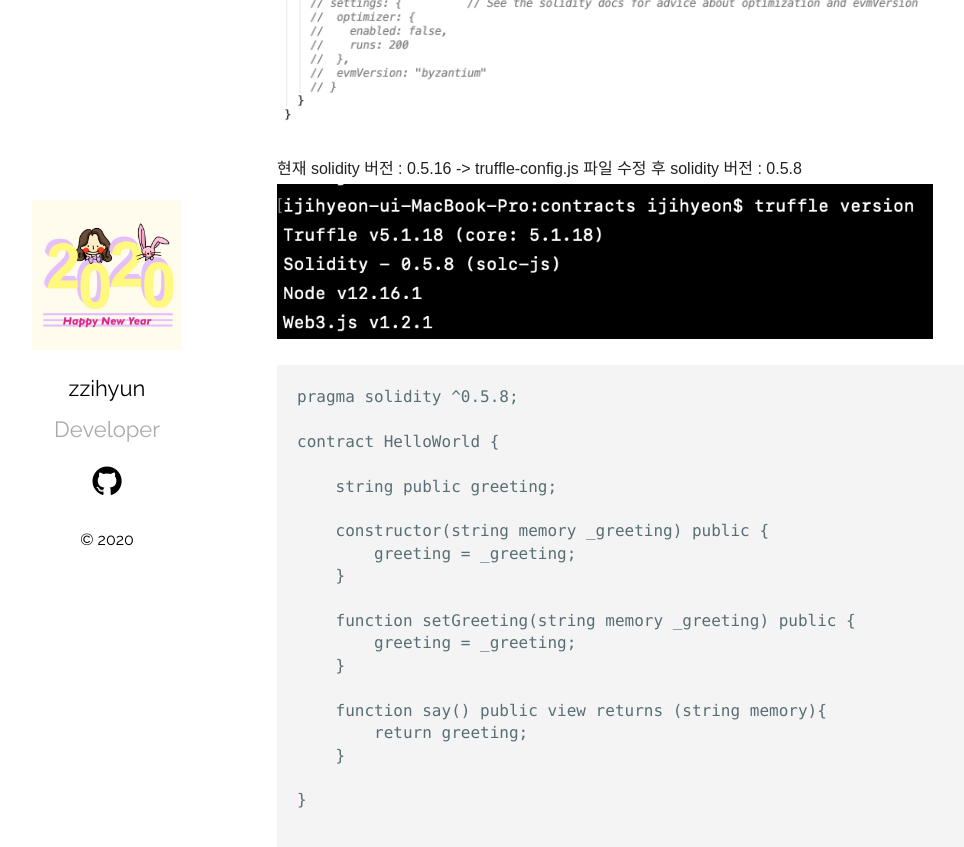
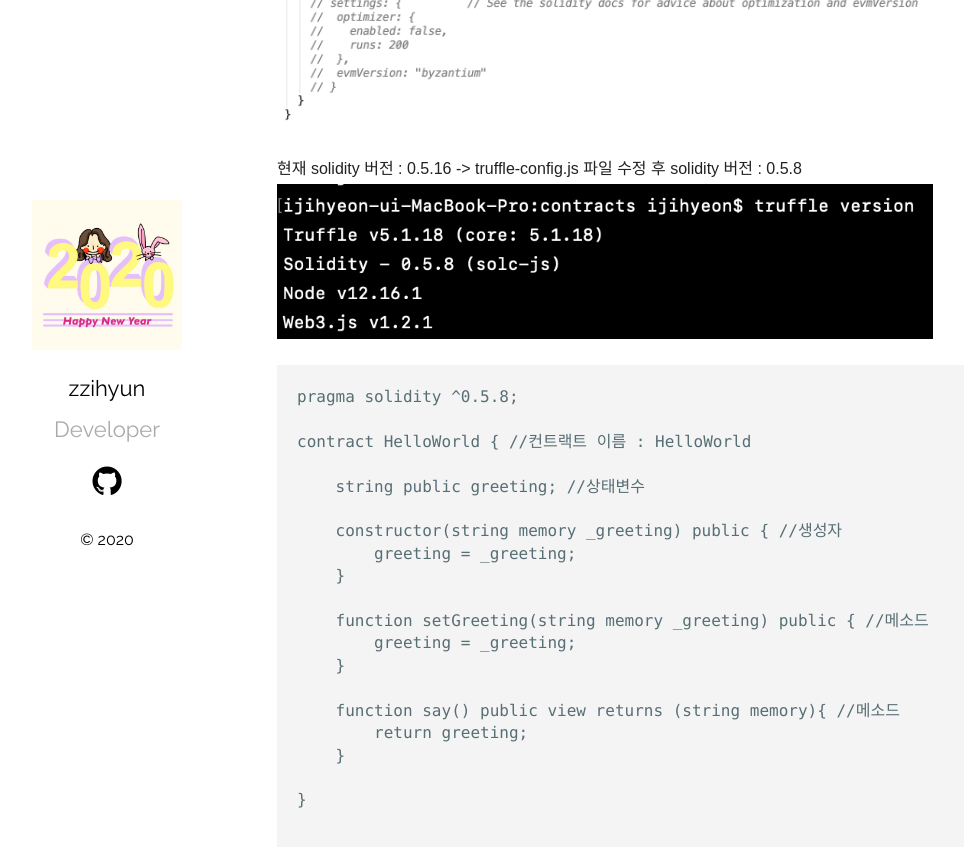
Before and after one commit to jhhhj1002/jhhhj1002.github.io, a Jekyll site: the page built from _posts/2020-03-27-Truffle-in-Blockchain.markdown, in a window 1280 px wide and 900 px high, scrolled down 1887 px. Shown: the top 847 px of the window, without its empty margins (78-1042 px from the left). Built offline with Jekyll 4.4.1, drawn with Linux system fonts in a browser that asks for light colours.

Commit message:
Update 2020-03-27-Truffle-in-Blockchain.markdown

````diff
--- a/_posts/2020-03-27-Truffle-in-Blockchain.markdown
+++ b/_posts/2020-03-27-Truffle-in-Blockchain.markdown
@@ -49,19 +49,19 @@ HelloWorld.sol 스마트 컨트랙트 작성
 ```
 pragma solidity ^0.5.8;
 
-contract HelloWorld {
+contract HelloWorld { //컨트랙트 이름 : HelloWorld
 
-    string public greeting;
+    string public greeting; //상태변수
 
-    constructor(string memory _greeting) public {
+    constructor(string memory _greeting) public { //생성자
         greeting = _greeting;
     }
 
-    function setGreeting(string memory _greeting) public {
+    function setGreeting(string memory _greeting) public { //메소드
         greeting = _greeting;
     }
 
-    function say() public view returns (string memory){
+    function say() public view returns (string memory){ //메소드
         return greeting;
     }
 
````
